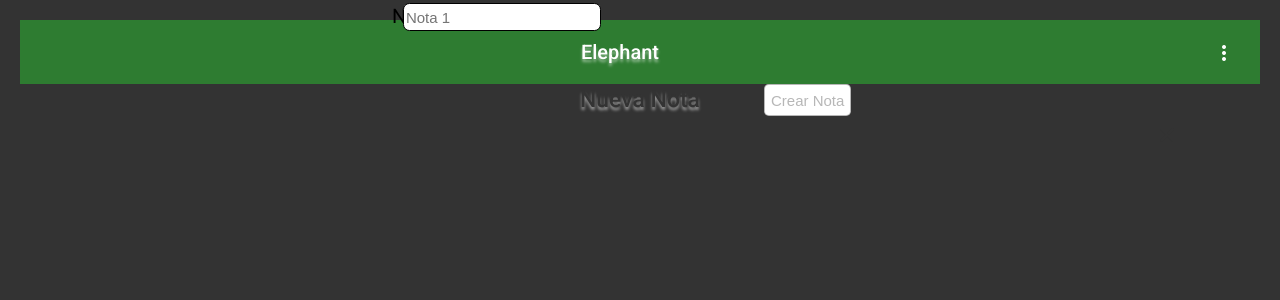
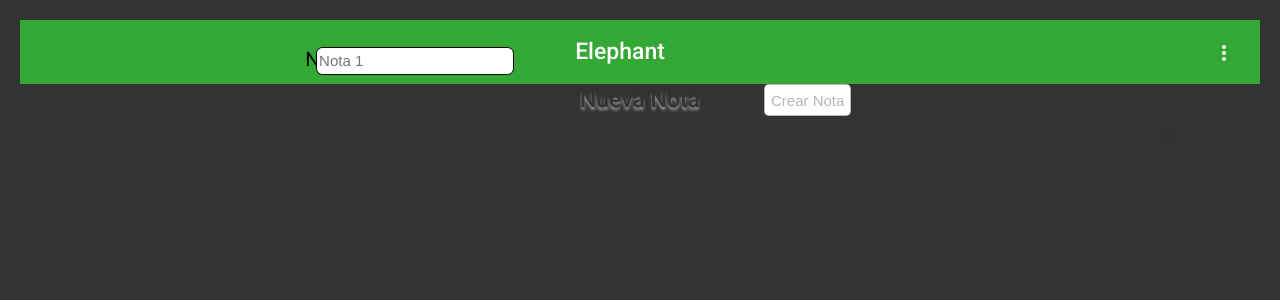
Before and after one commit to Nachodlv/elephant, an Angular app in the folder front/elephant/: page /note/create in a window 1280 px wide. Shown: the top 300 px of the page. Built offline with nearby package versions, Linux system fonts and the light colour scheme.

Commit message:
changed style of navbar and made small changes higlighted by Gianluca Scolaro

```diff
--- a/front/elephant/src/app/components/navbar/navbar.component.html
+++ b/front/elephant/src/app/components/navbar/navbar.component.html
@@ -1,7 +1,7 @@
 <mat-toolbar>
-  <h1 class="title-center" routerLink="/home">
+  <a class="title-center" routerLink="/home">
     Elephant
-  </h1>
+  </a>
   <button class="option-button" mat-icon-button [matMenuTriggerFor]="menu">
     <mat-icon>more_vert</mat-icon>
   </button>
--- a/front/elephant/src/app/components/navbar/navbar.component.scss
+++ b/front/elephant/src/app/components/navbar/navbar.component.scss
@@ -1,10 +1,12 @@
 mat-toolbar{
-  background-color: #2e7c31;
+  background-color: #34A835;
 }
 
-h1{
+a{
   color: white;
   cursor: pointer;
+  font-size: 23px;
+  text-decoration: none;
 }
 
 .title-center {
--- a/front/elephant/src/app/components/note-creator/note-creator.component.html
+++ b/front/elephant/src/app/components/note-creator/note-creator.component.html
@@ -11,7 +11,7 @@
   <form class="create-note-form" [formGroup]="noteForm" (ngSubmit)="createNote()">
     <label class="create-label">Nombre</label>
     <input placeholder="Nota 1" type="text" class="form-control create-input" formControlName="title"
-           maxlength="60">
+        name="title" ngModel maxlength="60">
   </form>
   <mat-dialog-actions>
     <button type="submit" mat-dialog-close="false" class="create-button" [disabled]="disabled()" (click)="createNote()"> Crear Nota</button>
--- a/front/elephant/src/app/components/note-creator/note-creator.component.scss
+++ b/front/elephant/src/app/components/note-creator/note-creator.component.scss
@@ -29,4 +29,8 @@
   height: 1.5rem;
   font-size: 15px;
   border: 1px solid;
+  margin-top: 5%;
 }
+.create-label{
+  margin-left: -10%;
+}
```
Also changed, not shown: front/elephant/src/app/components/note/note.component.ts (+4 -39 lines).
